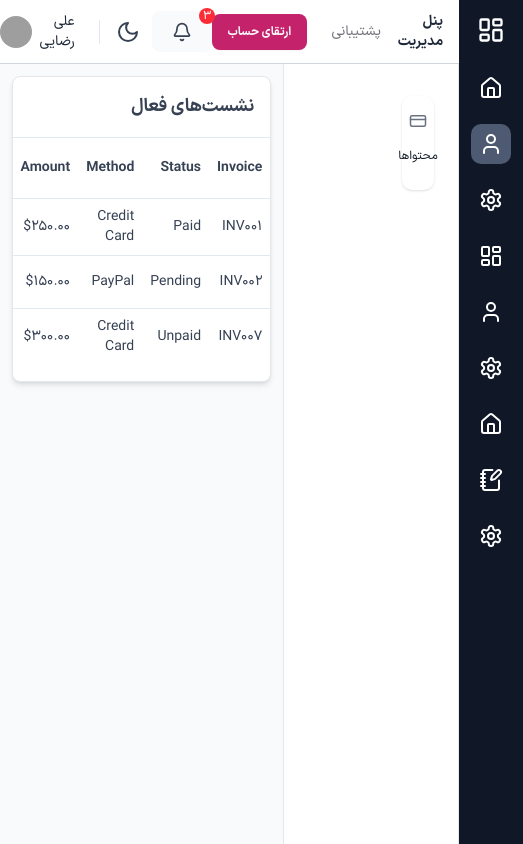
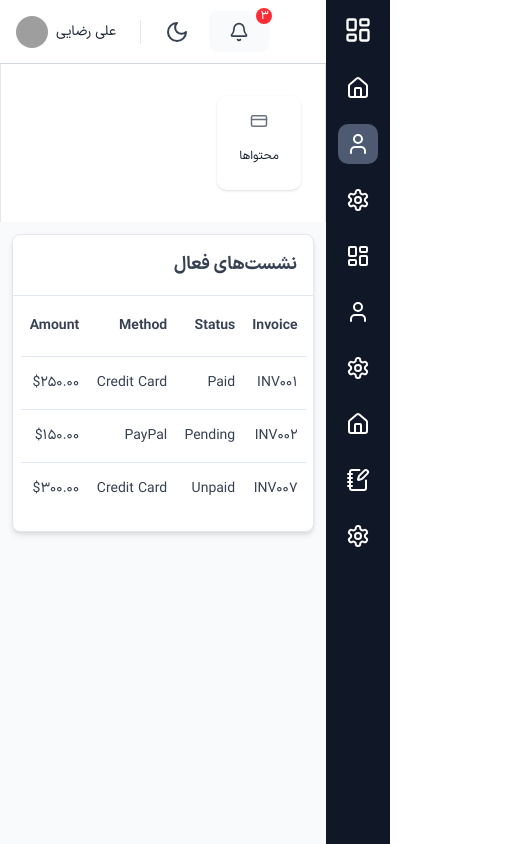
Before and after one commit to alig4t/client-core, a React (Vite) app: page /profile in a window 390 px wide. Shown: the whole page, 523 px wide, since content can reach past the window. Built offline with nearby package versions, Linux system fonts and the light colour scheme; grey boxes are pictures that could not be loaded.

Commit message:
check responsive

```diff
--- a/src/components/Layout.tsx
+++ b/src/components/Layout.tsx
@@ -6,15 +6,15 @@ import ProgressBar from "./ProgressBar";
 
 export default function Layout() {
   return (
-    <div className="flex">
+    <div className="flex justify-between">
       {/* Sidebar */}
       <AppSidebar />
 
       {/* Main Content */}
-      <div className="flex-1 flex flex-col mr-16">
+      <div className="flex-1 flex flex-col">
         <Navbar />
 
-        <main className="flex bg-gray-50 dark:bg-gray-800 min-h-[calc(100dvh-64px)]">
+        <main className="flex flex-col md:flex-row flex-wrap bg-gray-50 dark:bg-gray-800 min-h-[calc(100dvh-64px)]">
           <SubSidebar />
           <div className="flex-1 p-3">
             <Outlet />
--- a/src/components/Navbar.tsx
+++ b/src/components/Navbar.tsx
@@ -20,14 +20,14 @@ const Navbar = () => {
   };
 
   return (
-    <div className="w-full h-16 bg-white dark:bg-gray-900 border-b border-gray-300 dark:border-gray-700 flex items-center justify-between px-4">
+    <div className="w-full h-16 bg-white dark:bg-gray-900 border-b border-gray-300 dark:border-gray-700 flex items-center justify-end md:justify-between px-4">
       {/* Title (Right) */}
-      <h3 className="text-sm font-bold text-gray-800 dark:text-white">
+      <h3 className="text-sm font-bold text-gray-800 dark:text-white hidden md:visible">
         پنل مدیریت
       </h3>
 
       {/* Upgrade Button */}
-      <div className="flex gap-2">
+      <div className="hidden md:visible md:flex gap-2">
         <Button
           className=" !bg-white !border-0 !shadow-none
          !text-sm hover:!text-gray-900 transition !text-zinc-500 dark:text-gray-700"
--- a/src/components/SubSidebar.tsx
+++ b/src/components/SubSidebar.tsx
@@ -27,7 +27,7 @@ const SubSidebar = () => {
     <aside className="w-full  md:w-60 bg-white dark:bg-gray-900 border-l border-r border-gray-200 dark:border-gray-600 py-8 md:py-4 px-6 md:px-2">
       <ul
         className="
-      grid grid-cols-4 sm:grid-cols-4 gap-3
+      grid grid-cols-3 sm:grid-cols-4 gap-3
       md:block md:space-y-1 w-full transition-all"
       >
         {loading
--- a/src/components/app-sidebar.tsx
+++ b/src/components/app-sidebar.tsx
@@ -15,7 +15,7 @@ const Sidebar = () => {
 
   return (
     <TooltipProvider>
-      <div className="fixed right-0 top-0 h-screen w-16 bg-gray-900 flex flex-col items-center py-4">
+      <div className=" h-auto w-16 bg-gray-900 flex flex-col items-center py-4">
         {/* 🔹 لوگو بالا */}
         {/* #2cbabb */}
         <div className="mb-6">
--- a/src/index.css
+++ b/src/index.css
@@ -66,9 +66,15 @@ body {
   margin: 0;
   /* display: flex; */
   /* place-items: center; */
-  min-width: 320px;
+  /* min-width: 320px; */
   min-height: 100vh;
   font-family: IRANSansXFaNum;
+}
+html,
+body {
+  margin: 0;
+  padding: 0;
+  overflow-x: hidden;
 }
 
 div {
```
